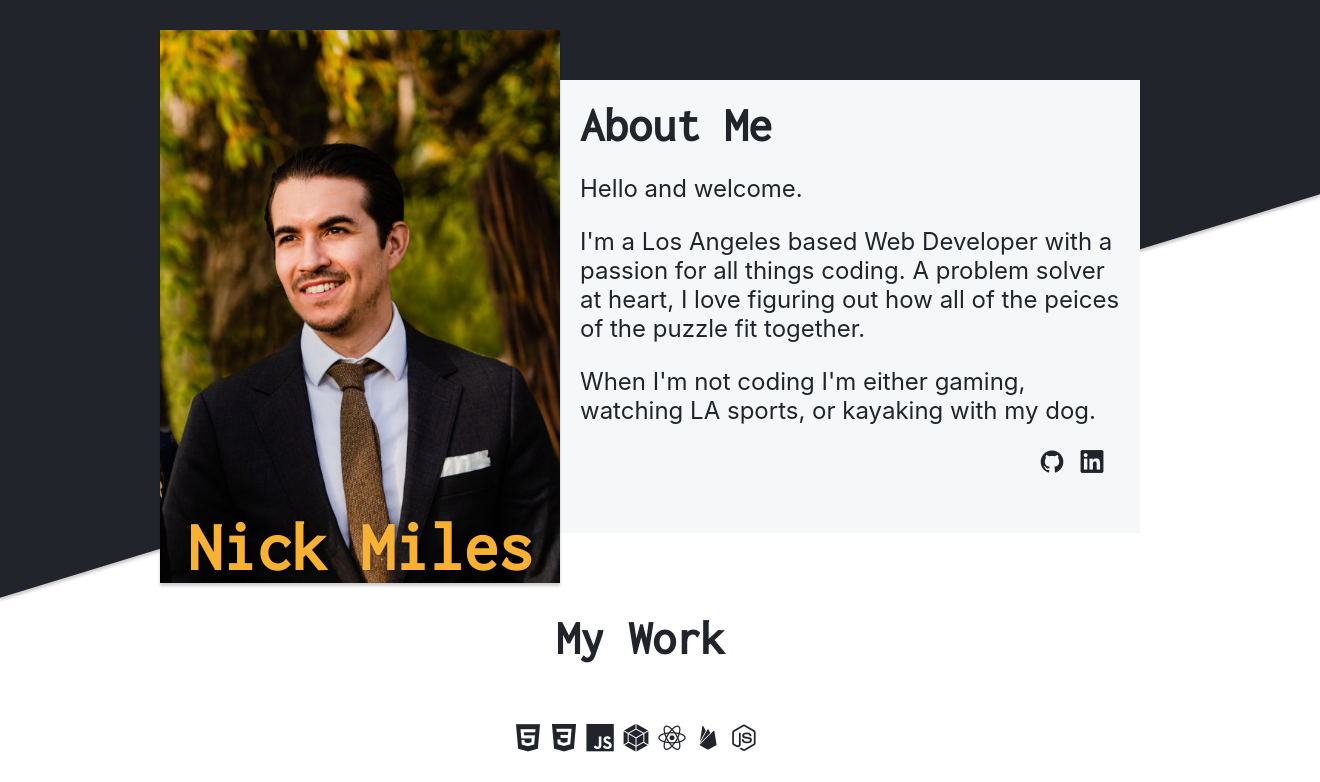
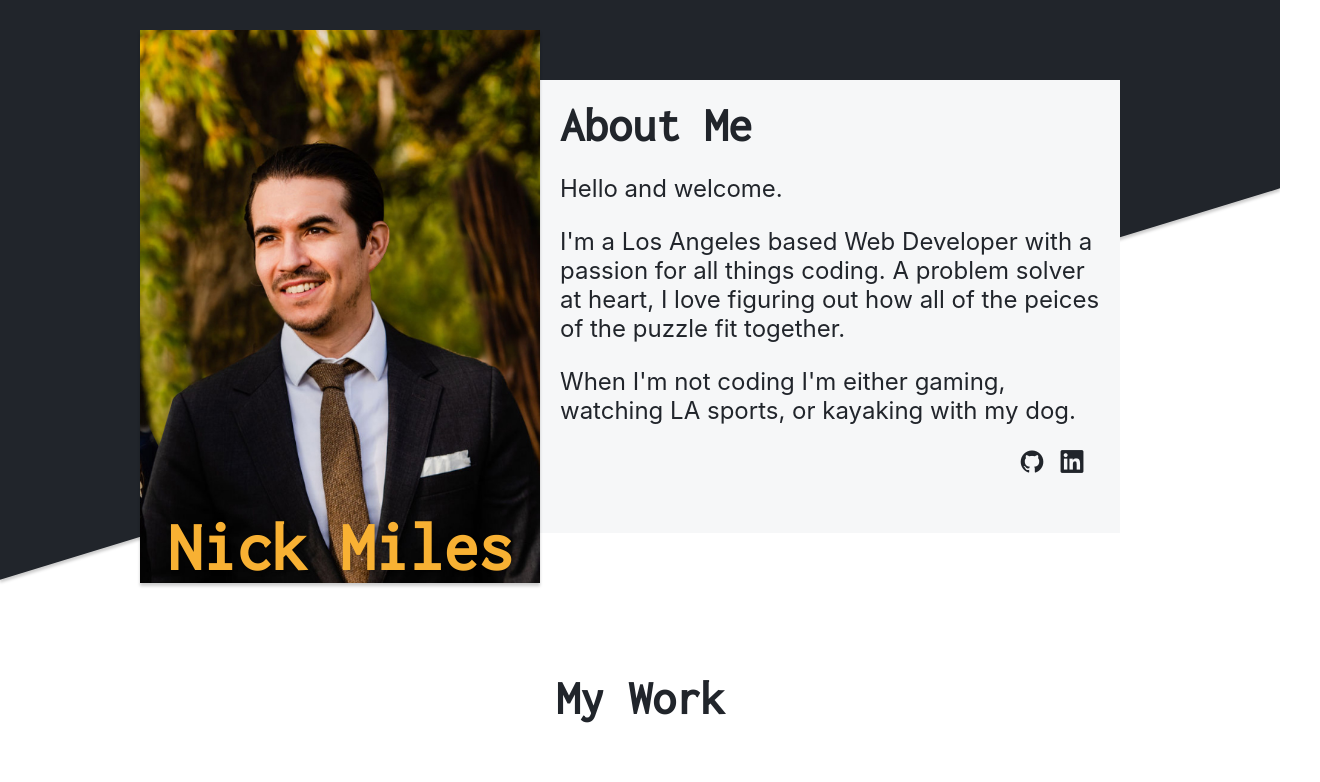
Before and after one commit to kihno/portfolio, a React (Create React App) app: page / in a window 1280 px wide. Shown: the top 782 px of the page, 1320 px wide, since content can reach past the window. Built offline with nearby package versions, Linux system fonts and the light colour scheme.

Commit message:
Deploy gh-pages

```diff
--- a/package.json
+++ b/package.json
@@ -2,6 +2,7 @@
   "name": "portfolio",
   "version": "0.1.0",
   "private": true,
+  "homepage": "https://kihno.github.io/portfolio",
   "dependencies": {
     "@mdi/js": "^7.0.96",
     "@mdi/react": "^1.6.1",
--- a/src/App.css
+++ b/src/App.css
@@ -22,7 +22,11 @@
 }
 
 #header {
-  width: 100%;
+  max-width: 100%;
+}
+
+a:hover {
+  transform: scale(1.1);
 }
 
 .headerSection {
@@ -95,7 +99,7 @@
 }
 
 #work {
-  width: 100%;
+  max-width: 100%;
   margin-bottom: 60px;
   display: flex;
   flex-direction: column;
@@ -161,7 +165,7 @@
 
 #footer {
   background-color: #21252b;
-  width: 100%;
+  max-width: 100%;
 }
 
 .contact {
@@ -245,10 +249,6 @@
     display: none;
   }
 
-  .background {
-    padding: 20px;
-  }
-
   #work {
     padding: 20px;
   }
@@ -274,6 +274,10 @@
     grid: 1fr / 1fr 1fr;
   }
 
+  .contact>h2 {
+    margin-top: 0;
+  }
+
   .contact>h2, .iconContainer {
     text-align: left;
   }
@@ -291,9 +295,13 @@
 
 @media (min-width: 1000px) {
   .background {
-    height: 80%;
+    height: 90%;
     top: auto;
     bottom: 25%;
+  }
+
+  #header {
+    margin-bottom: 60px;
   }
 
   .headerSection {
--- a/src/components/Footer.js
+++ b/src/components/Footer.js
@@ -14,8 +14,8 @@
                 <p className="flex phone"><Icon className="custom-icon" path={mdiPhone} size={1} />818-268-2242</p>
                 <p className="flex email"><Icon className="custom-icon" path={mdiEmail} size={1} />nmiles13@@gmail.com</p>
                 <div className="iconContainer">
-                    <a href="https://github.com/kihno"><i className="devicon-github-original"></i></a>
-                    <a href="https://linkedin.com/in/nicholas-miles-93328227/"><i className="devicon-linkedin-plain"></i></a>
+                    <a href="https://github.com/kihno"><i className="icon devicon-github-original"></i></a>
+                    <a href="https://linkedin.com/in/nicholas-miles-93328227/"><i className="icon devicon-linkedin-plain"></i></a>
                 </div>
             </div>
             <img className="footerImage" src={webdev} alt=""></img>
--- a/src/components/Header.js
+++ b/src/components/Header.js
@@ -18,8 +18,8 @@
                         <p>When I'm not coding I'm either gaming, watching LA sports, or kayaking with my dog.</p>
                     </div>
                     <div className="iconContainer aboutIcons">
-                        <a href="https://github.com/kihno"><i className="devicon-github-original"></i></a>
-                        <a href="https://linkedin.com/in/nicholas-miles-93328227/"><i className="devicon-linkedin-plain"></i></a>
+                        <a href="https://github.com/kihno" className="icon"><i className="devicon-github-original"></i></a>
+                        <a href="https://linkedin.com/in/nicholas-miles-93328227/" className="icon"><i className="devicon-linkedin-plain"></i></a>
                     </div>
                 </div>
             </div>
```
